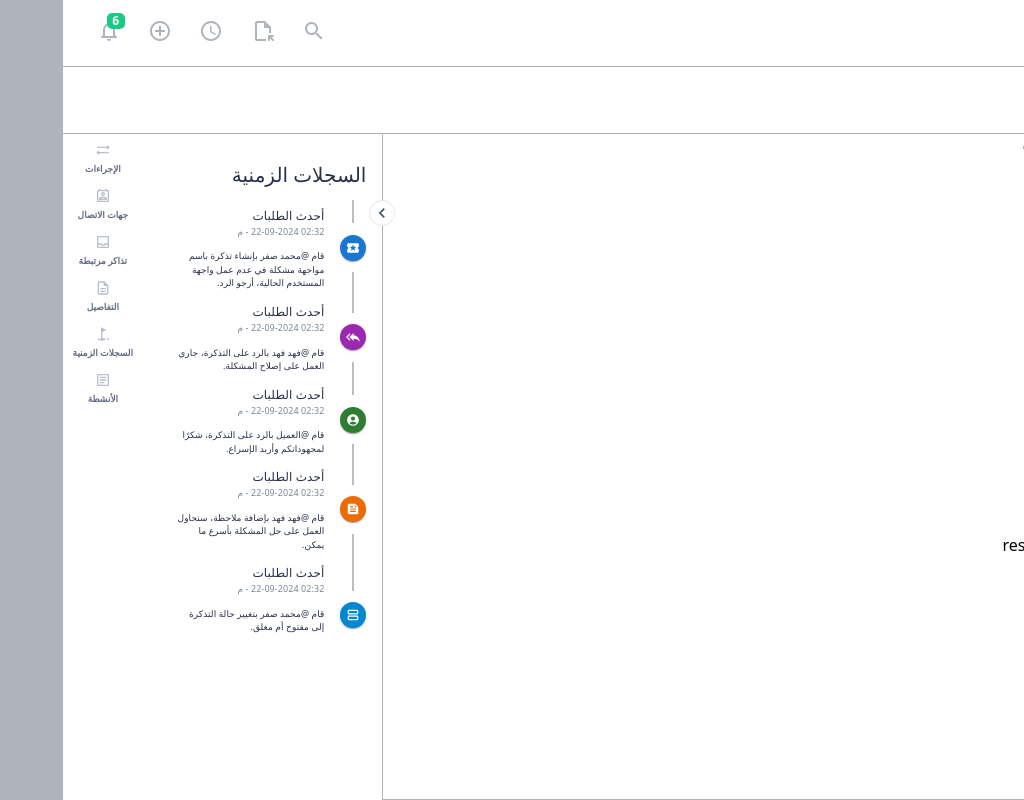
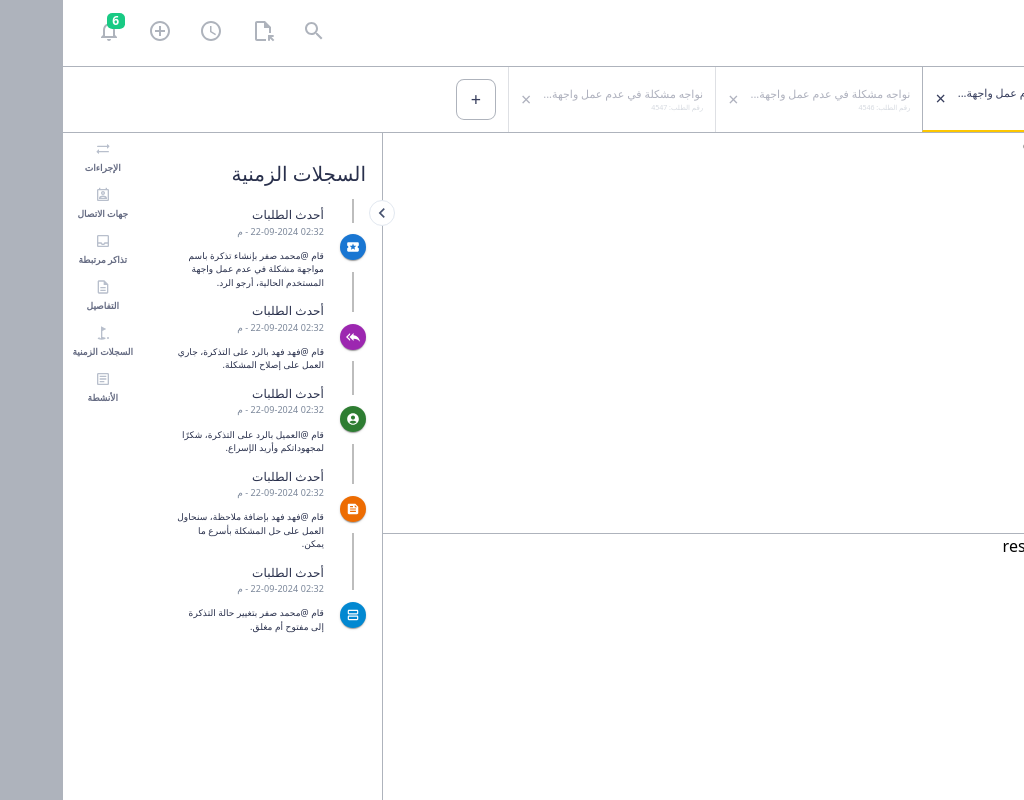
Before and after one commit to amansour13/requests-react-page, a React (Vite) app: page / in a window 1280 px wide. Shown: the whole page, without its empty margins (256-1280 px from the left). Built offline with nearby package versions, Linux system fonts and the light colour scheme.

Commit message:
add tab titles section
still had work to done

```diff
--- /dev/null
+++ b/src/components/using gird/TabTitlesSection.jsx
@@ -0,0 +1,65 @@
+import { useState } from "react";
+
+
+function TabTitlesSection() {
+    const [tabs, setTabs] = useState([
+        { id: 1, title: "نواجه مشكلة في عدم عمل واجهة", number: "4545", active: true },
+        { id: 2, title: "نواجه مشكلة في عدم عمل واجهة", number: "4546", active: false },
+        { id: 3, title: "نواجه مشكلة في عدم عمل واجهة", number: "4547", active: false }
+    ]);
+
+    const addTab = () => {
+        const newTab = {
+            id: tabs.length + 1,
+            title: "نواجه مشكلة في عدم عمل واجهة",
+            number: "4545",
+            active: false
+        };
+        setTabs([...tabs, newTab]);
+    };
+
+    const removeTab = (id) => {
+        setTabs(tabs.filter(tab => tab.id !== id));
+    };
+
+    const setActiveTab = (id) => {
+        setTabs(tabs.map(tab => ({ ...tab, active: tab.id === id })));
+    };
+
+    return (
+        <>
+        {tabs.map(tab => (
+            <div
+                key={tab.id}
+                onClick={() => setActiveTab(tab.id)}
+                className={`h-full flex items-center gap-3 px-3 py-2 border-l-[0.05rem] border-[var(--secondary-color)] cursor-pointer transition-all ${
+                    tab.active
+                        ? "border-b-yellow-400 border-b-2 shadow-[inset_0px_10px_0px_white] z-10"
+                        : "opacity-40"
+                    }`}
+                >
+                <div className="flex flex-col ">
+                    <span className="text-[#373E5D] text-[11px]">{tab.title}...</span>
+
+                    <span className="text-[7px] text-[#98A2B2]">رقم الطلب: {tab.number}</span>
+                </div>
+                <button
+                    onClick={(e) => {
+                        e.stopPropagation();
+                        removeTab(tab.id);
+                    }}
+                    className="text-[#373E5D] text-[18px] hover:text-[#FF0000] cursor-pointer"
+                >
+                    ×
+                </button>
+            </div>
+        ))}
+
+        <button onClick={addTab} className="text-[18px] mr-3 w-[40px] rounded-[20%] text-center text-[#373E5D] p-1.5 border-[0.05rem] border-[var(--secondary-color)] cursor-pointer hover:bg-[var(--dark-green)] hover:text-white ">
+            +
+        </button>
+    </>
+  );
+}
+
+export default TabTitlesSection;
--- a/src/pages/test_grid.jsx
+++ b/src/pages/test_grid.jsx
@@ -6,14 +6,15 @@ import LeftSideMenu from '../components/using gird/LeftSideMenu.jsx';
 import LeftSideBar from '../components/using gird/LeftSideBar.jsx';
 import { ActiveSectionProvider } from '../components/using gird/ActiveSectionContext.jsx';
 import PageTopBar from '../components/using gird/PageTopBar.jsx';
+import TabTitlesSection from '../components/using gird/TabTitlesSection.jsx';
 
 function TestGrid(){
     const [isRightMenuOpen, setIsRightMenuOpen] = useState(true);
     const [isLeftMenuOpen, setIsLeftMenuOpen] = useState(true);
 
     return (
-        <div className="grid grid-cols-12 grid-rows-[1fr_5fr] w-full h-screen gap-[0.05rem] ">
-            <div className={`${isRightMenuOpen ? 'col-span-2' : 'col-span-1'} row-span-2 grid grid-cols-3 relative`}>
+        <div className="grid grid-cols-12 grid-rows-[1fr_5fr] w-screen h-screen ">
+            <div className={`${isRightMenuOpen ? 'col-span-2' : 'col-span-1'} row-span-2 grid grid-cols-3 relative border-l-[0.05rem] border-[var(--secondary-color)]`}>
                 <div className={`bg-white ${isRightMenuOpen ? 'col-span-1' : 'col-span-3'} flex flex-col items-center`}>
                     <NavMenu />
                 </div>
@@ -29,9 +30,9 @@ function TestGrid(){
                         </button>
             </div>
 
-            <div className={`${isRightMenuOpen ? 'col-span-10' : 'col-span-11'} grid grid-rows-2 gap-[0.05rem]`}>
-                <div className="bg-white"><PageTopBar title="الطلبات"/></div>
-                <div className="bg-white">tabs titles</div>
+            <div className={`${isRightMenuOpen ? 'col-span-10' : 'col-span-11'} grid grid-rows-2 gap-[0.05rem] min-w-0`}>
+                <div className="bg-white min-w-0 w-full overflow-x-auto"><PageTopBar title="الطلبات"/></div>
+                <div className="bg-white flex items-center min-w-0 w-full overflow-x-auto scrollbar-hide border-b-[0.05rem] border-[var(--secondary-color)]"><TabTitlesSection /></div>
             </div>
 
             <div className={`${isRightMenuOpen && isLeftMenuOpen ? 'col-span-7' : isRightMenuOpen ? 'col-span-9' : isLeftMenuOpen ? 'col-span-8' : 'col-span-10'} grid grid-rows-[3fr_2fr] gap-[0.05rem]`}>
@@ -39,7 +40,7 @@ function TestGrid(){
                 <div className="bg-white">response section</div>
             </div>
 
-            <div className={`${isLeftMenuOpen ? 'col-span-3' : 'col-span-1'} row-span-2 grid relative`}>
+            <div className={`${isLeftMenuOpen ? 'col-span-3' : 'col-span-1'} row-span-2 grid relative border-r-[0.05rem] border-[var(--secondary-color)]`}>
                     <ActiveSectionProvider>
                         <div className="grid grid-cols-[3fr_1fr] gap-[0.05rem] min-h-0">
                         {isLeftMenuOpen &&
```
